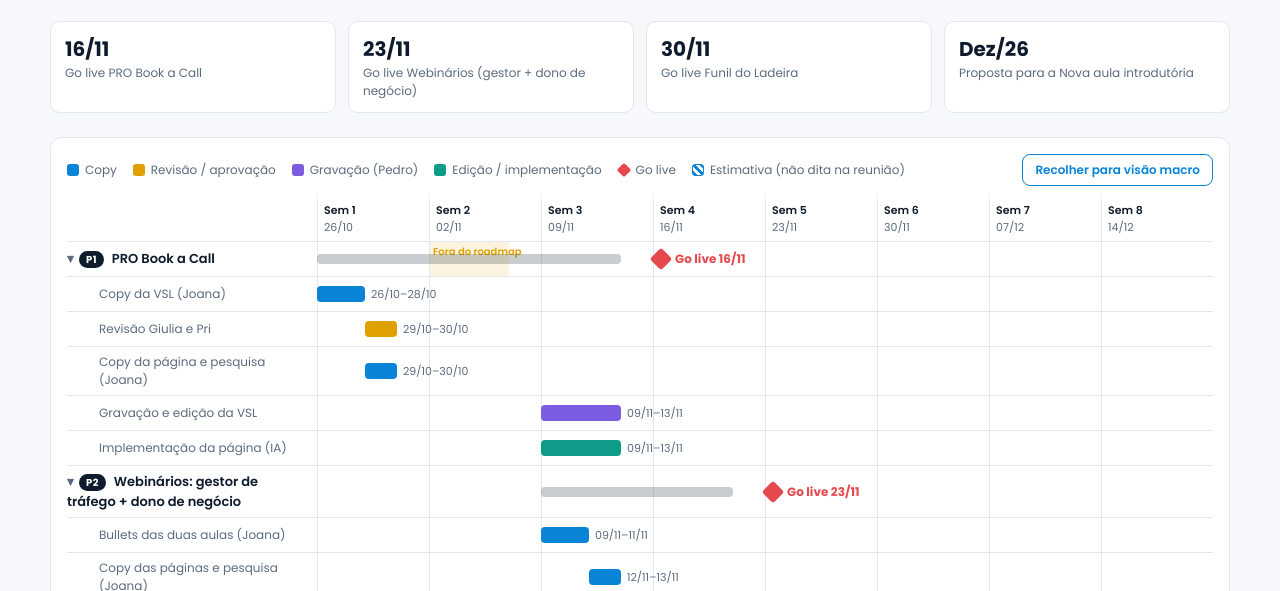
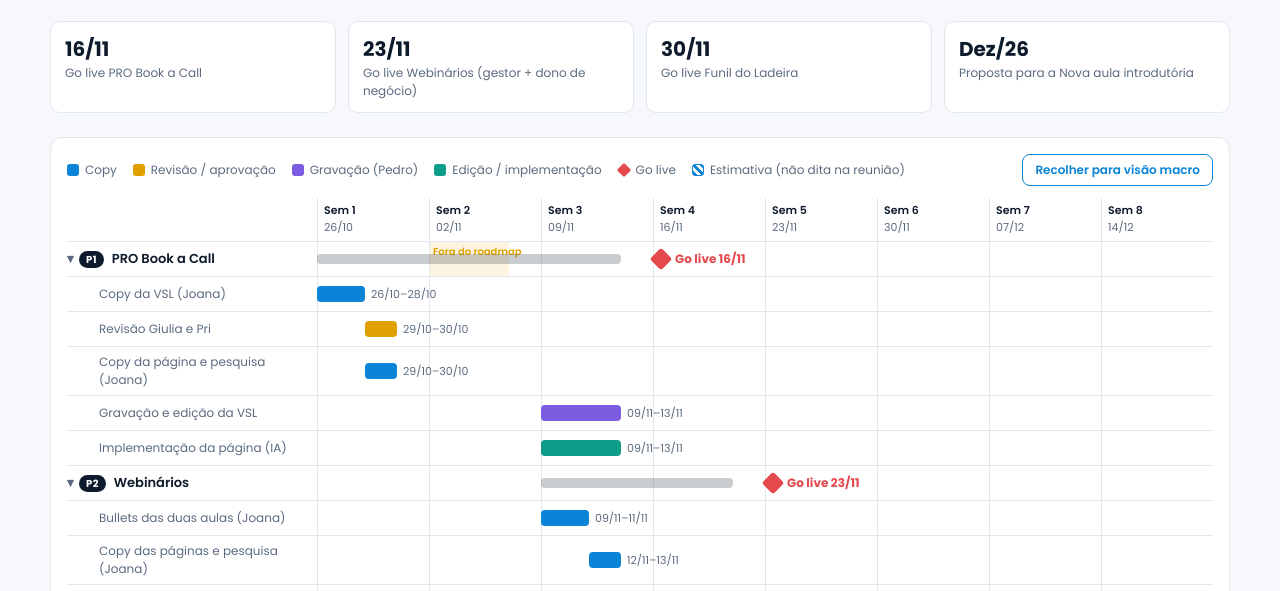
Before and after one commit to flaviaveneziani/funis-q4-ps, a plain HTML site: page index.html in a window 1280 px wide. Shown: the part 148-739 px from the top of the page. Drawn offline with Linux system fonts and the light colour scheme.

Commit message:
Refactor webinar structure in index.html

```diff
--- a/index.html
+++ b/index.html
@@ -173,7 +173,7 @@ const funnels = [
     ['Gravação e edição da VSL', 'grav', 11, 9, 11, 13],
     ['Implementação da página (IA)', 'impl', 11, 9, 11, 13],
   ]},
-  { prio: 'P2', name: 'Webinários: gestor de tráfego + dono de negócio', live: [11, 23], phases: [
+  { prio: 'P2', name: 'Webinários', live: [11, 23], phases: [
     ['Bullets das duas aulas (Joana)', 'copy', 11, 9, 11, 11],
     ['Copy das páginas e pesquisa (Joana)', 'copy', 11, 12, 11, 13],
     ['Gravação das aulas (Pedro)', 'grav', 11, 12, 11, 16],
@@ -185,7 +185,7 @@ const funnels = [
     ['Briefing e gravação (Pedro)', 'grav', 11, 23, 11, 25, true],
     ['Edição e implementação', 'impl', 11, 23, 11, 27, true],
   ]},
-  { prio: 'P4', name: 'Nova aula introdutória ao vivo', live: null, phases: [
+  { prio: 'P4', name: 'Aula introdutória ao vivo', live: null, phases: [
     ['Janela proposta (a validar com Giulia)', 'tbd', 11, 30, 12, 7],
   ]},
   { prio: 'P5', name: 'Curso de 12 horas', live: null, tail: '2027 →', phases: [] },
```
